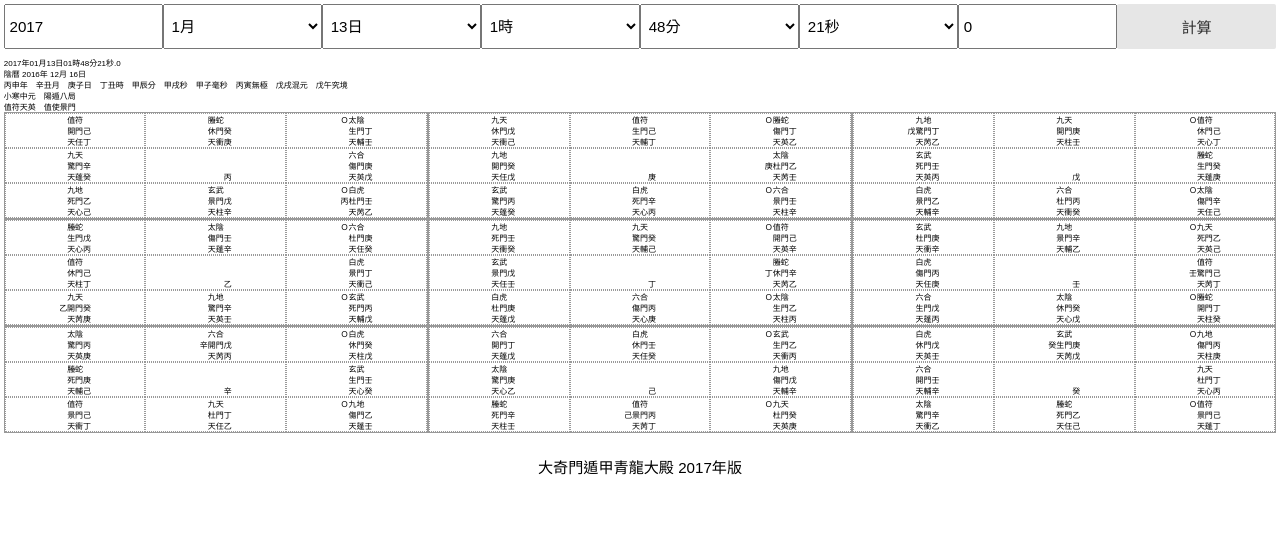
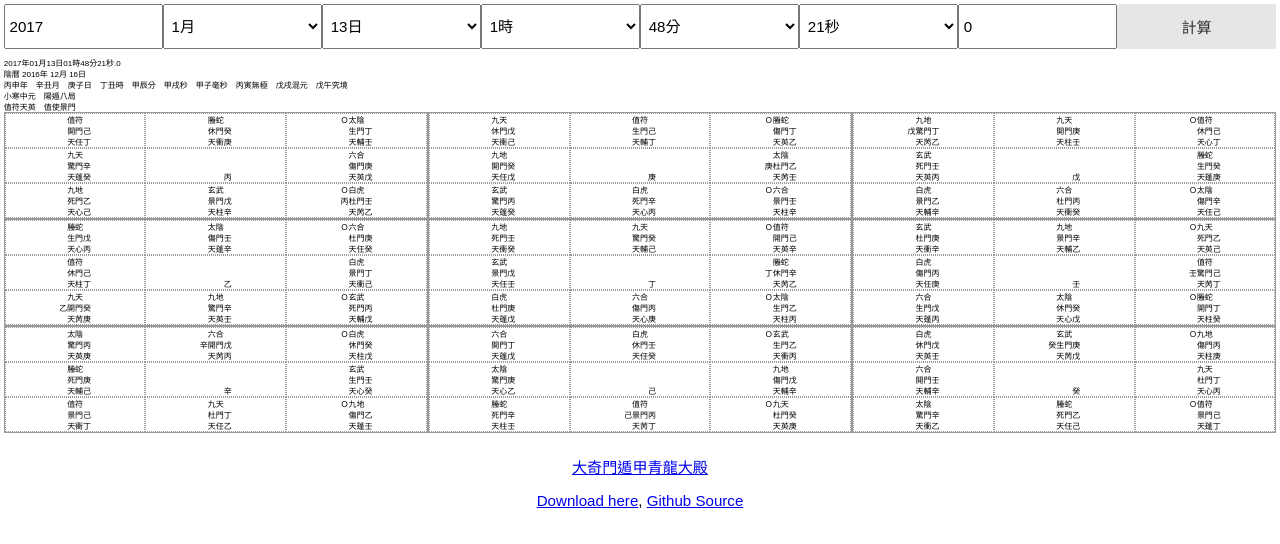
Before and after one commit to suattop/nozomi199.github.io, a plain HTML site: page index.html in a window 1280 px wide. Drawn offline with Linux system fonts and the light colour scheme.

Commit message:
add github link and download link

```diff
--- a/index.html
+++ b/index.html
@@ -105,7 +105,8 @@
 	<div class="hr"></div>
 	<!-- credits -->
 	<div id="credits">
-		<p>大奇門遁甲青龍大殿 2017年版</p>
+		<p><a target="_blank" href="https://www.facebook.com/groups/681148321946000/">大奇門遁甲青龍大殿</a></p>
+		<p><a href="dqm.zip">Download here</a>, <a target="_blank" href="http://github.com/nozomi199">Github Source</a></p>
 	</div>
 </body>
 <script>
```
Also changed, not shown: 1 other file.
